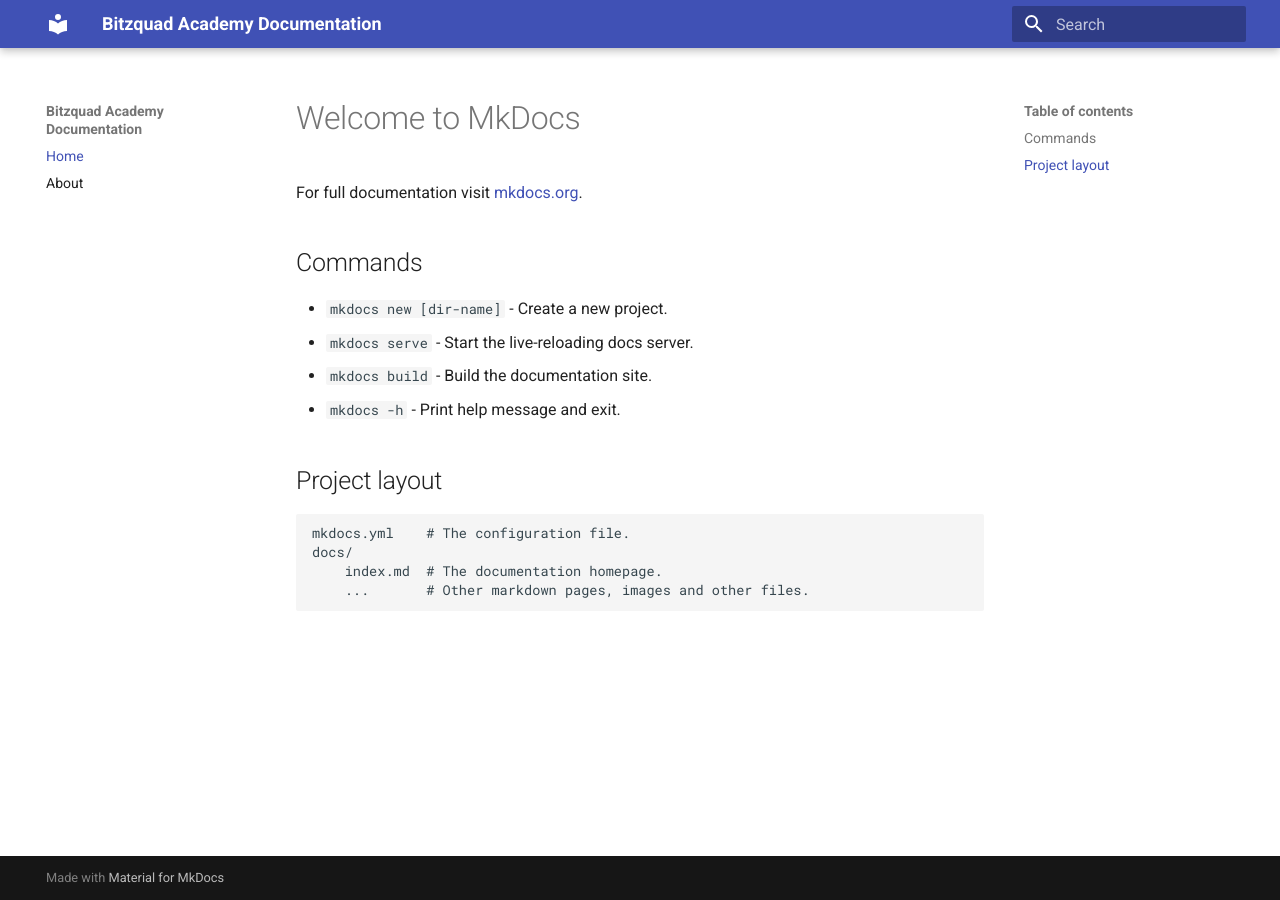
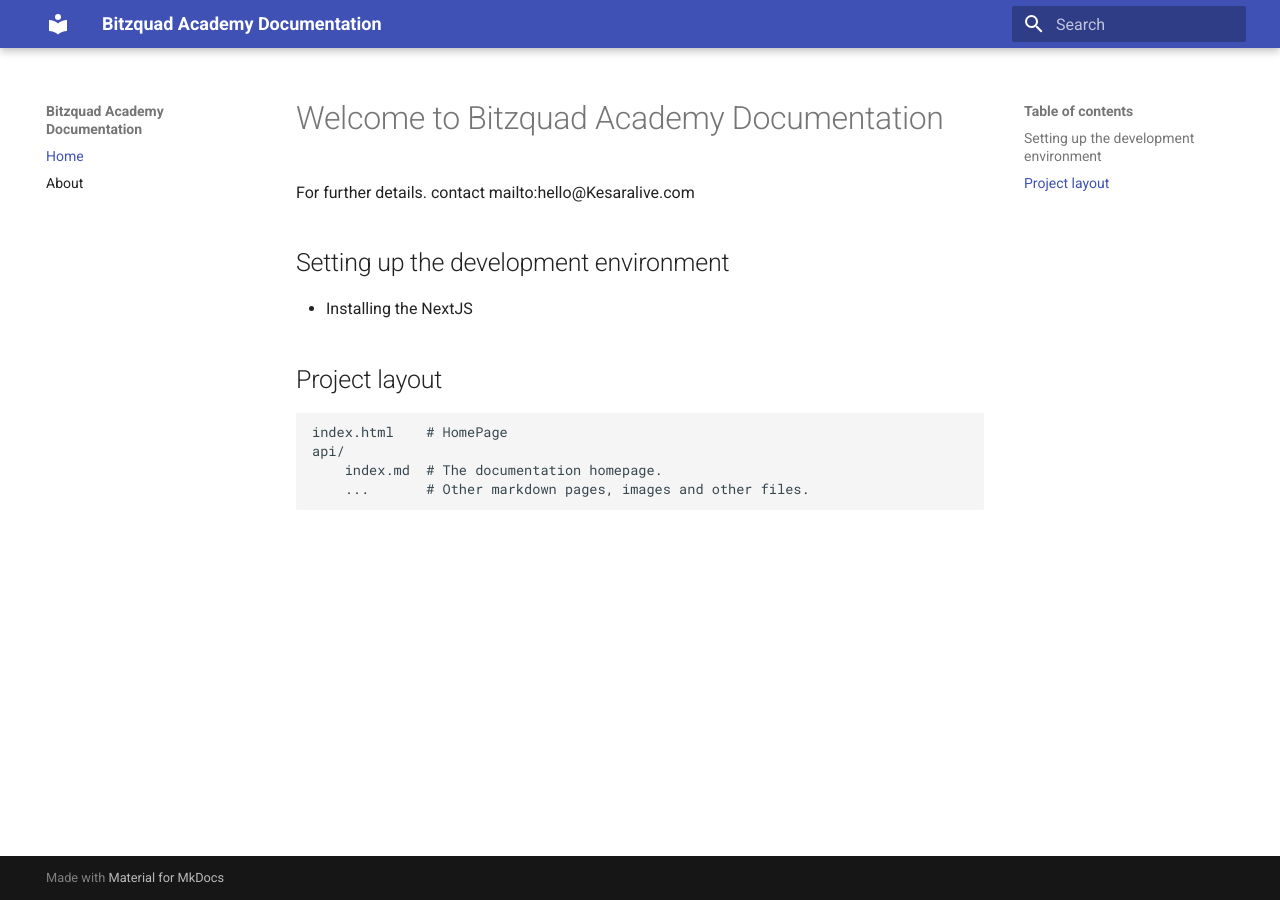
Before and after one commit to bitzquad/docs-bitzquad-academy, an MkDocs documentation site: the page built from docs/index.md, in a window 1280 px wide. Built offline with MkDocs 1.6.1 and Material for MkDocs 9.7.7, drawn with Linux system fonts in a browser that asks for light colours.

Commit message:
update docs home page

```diff
--- a/docs/index.md
+++ b/docs/index.md
@@ -1,17 +1,14 @@
-# Welcome to MkDocs
+# Welcome to Bitzquad Academy Documentation
 
-For full documentation visit [mkdocs.org](https://www.mkdocs.org).
+For further details. contact mailto:hello@Kesaralive.com
 
-## Commands
+## Setting up the development environment
 
-* `mkdocs new [dir-name]` - Create a new project.
-* `mkdocs serve` - Start the live-reloading docs server.
-* `mkdocs build` - Build the documentation site.
-* `mkdocs -h` - Print help message and exit.
+* Installing the NextJS
 
 ## Project layout
 
-    mkdocs.yml    # The configuration file.
-    docs/
+    index.html    # HomePage
+    api/
         index.md  # The documentation homepage.
         ...       # Other markdown pages, images and other files.
```
